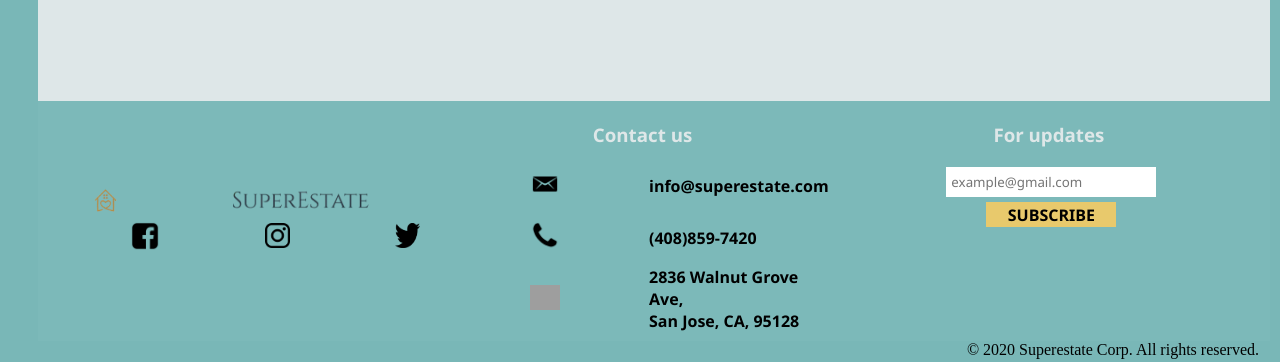
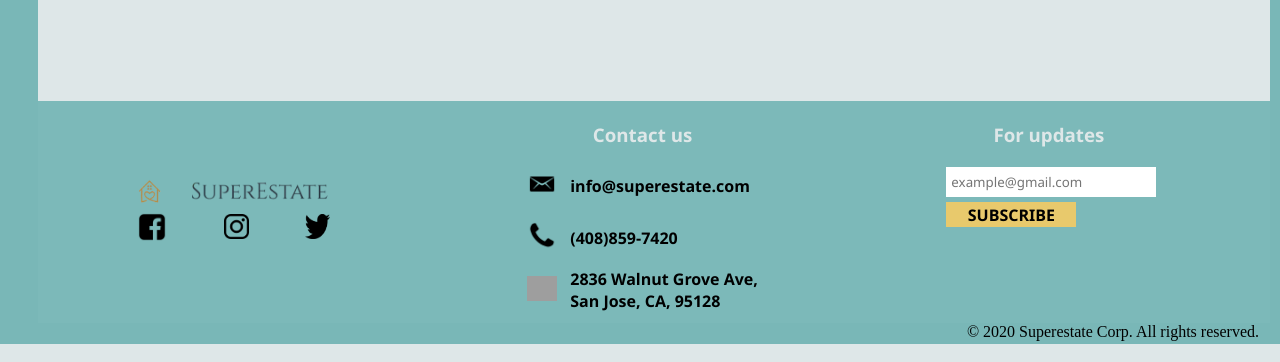
Before and after one commit to gtdiehl/SuperEstate, a PHP site: page /downtown.html in a window 1280 px wide. Shown: the part 4118-4480 px from the top of the page. Run offline with PHP 8.4, Linux system fonts and the light colour scheme; lists and menus that the app fills with data are empty; grey boxes are pictures that could not be loaded.

Commit message:
Update styles.css

```diff
--- a/styles/styles.css
+++ b/styles/styles.css
@@ -51,8 +51,13 @@ footer {
   padding: 3px;
   background-color: #7CB9B9;
   color: #DEE7E8;
+}
 
+footer table{
+	width:auto;
+	text-align: left;
 }
+
 footer h3 {
 	font-family: Segoe UI;
 	font-weight: bold;
```
